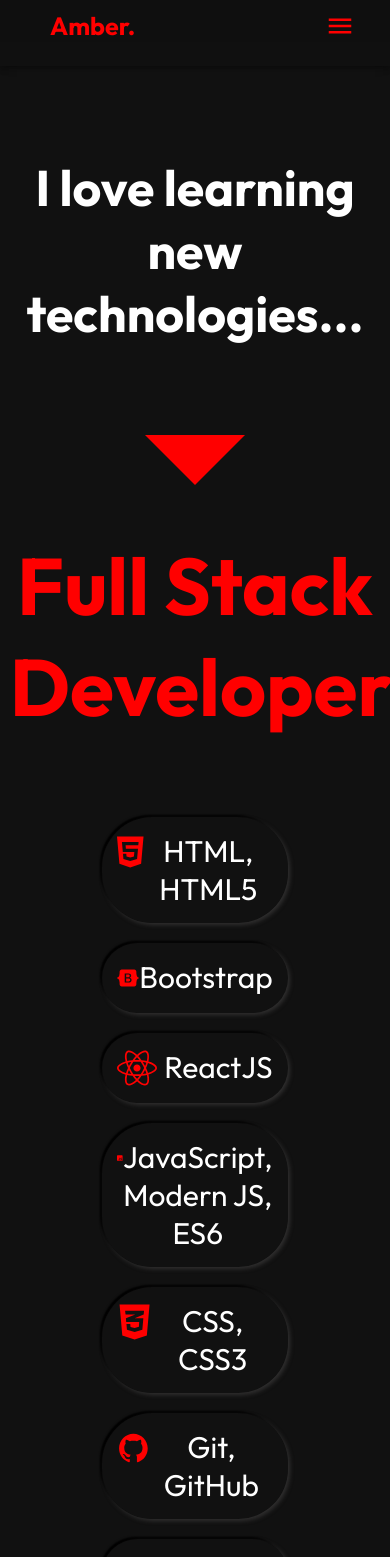
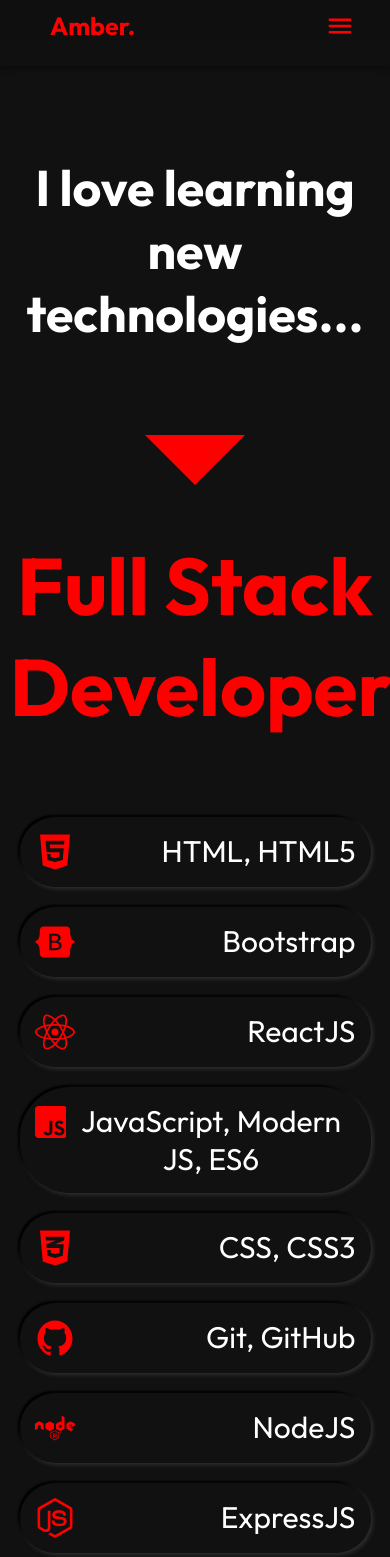
Before and after one commit to ambervector/react-portfolio, a React (Create React App) app: page /about in a window 390 px wide. Shown: the top 1557 px of the page. Built offline with nearby package versions, Linux system fonts and the light colour scheme.

Commit message:
Responsive 90% done

```diff
--- a/src/components/Skills/Skills.module.css
+++ b/src/components/Skills/Skills.module.css
@@ -67,4 +67,13 @@
   .skills_container {
     width: 95vw;
   }
+  .skill_icon {
+    min-width: 70vw;
+  }
 }
+
+@media only screen and (max-width: 700px) {
+  .skill_icon {
+    min-width: 90vw;
+  }
+}
--- a/src/pages/About/About.module.css
+++ b/src/pages/About/About.module.css
@@ -10,6 +10,6 @@
 }
 
 h3 {
-  font-size: 2rem;
+  font-size: 3rem;
   margin-bottom: 3rem;
 }
```
